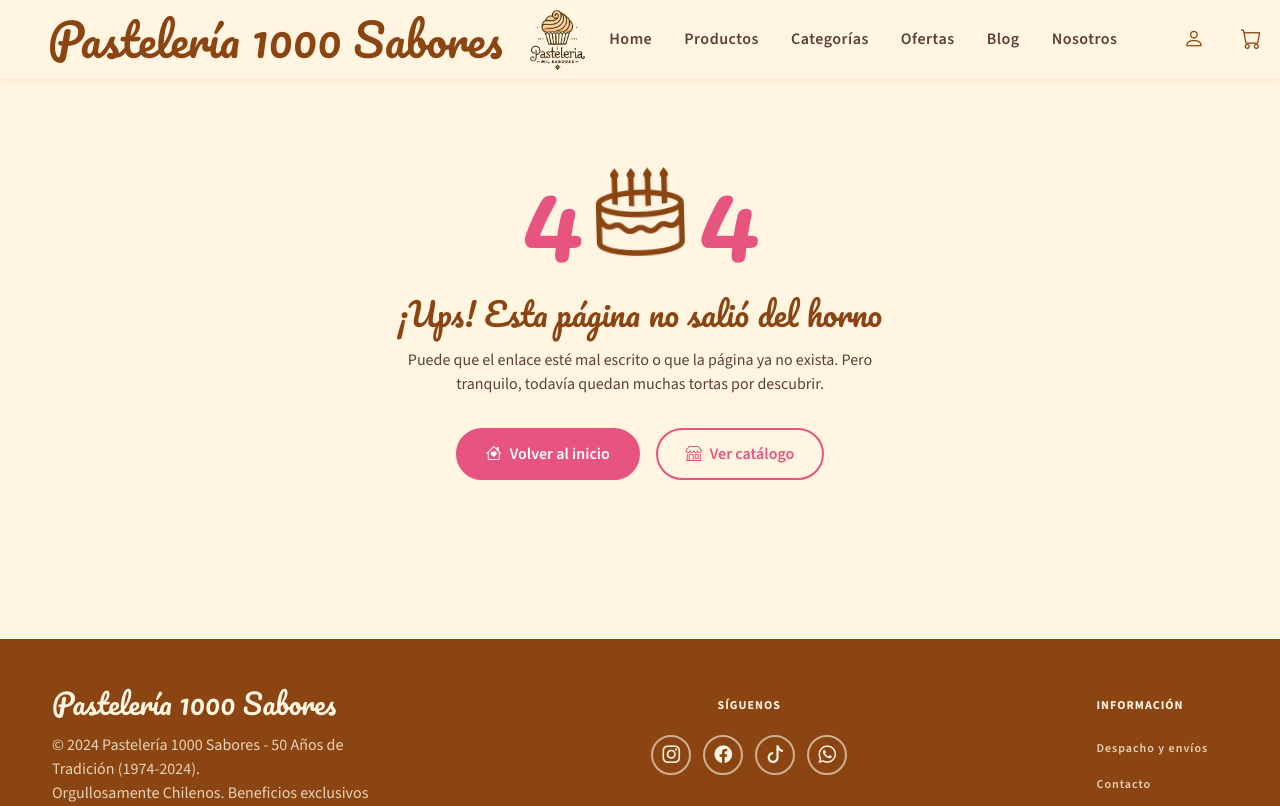
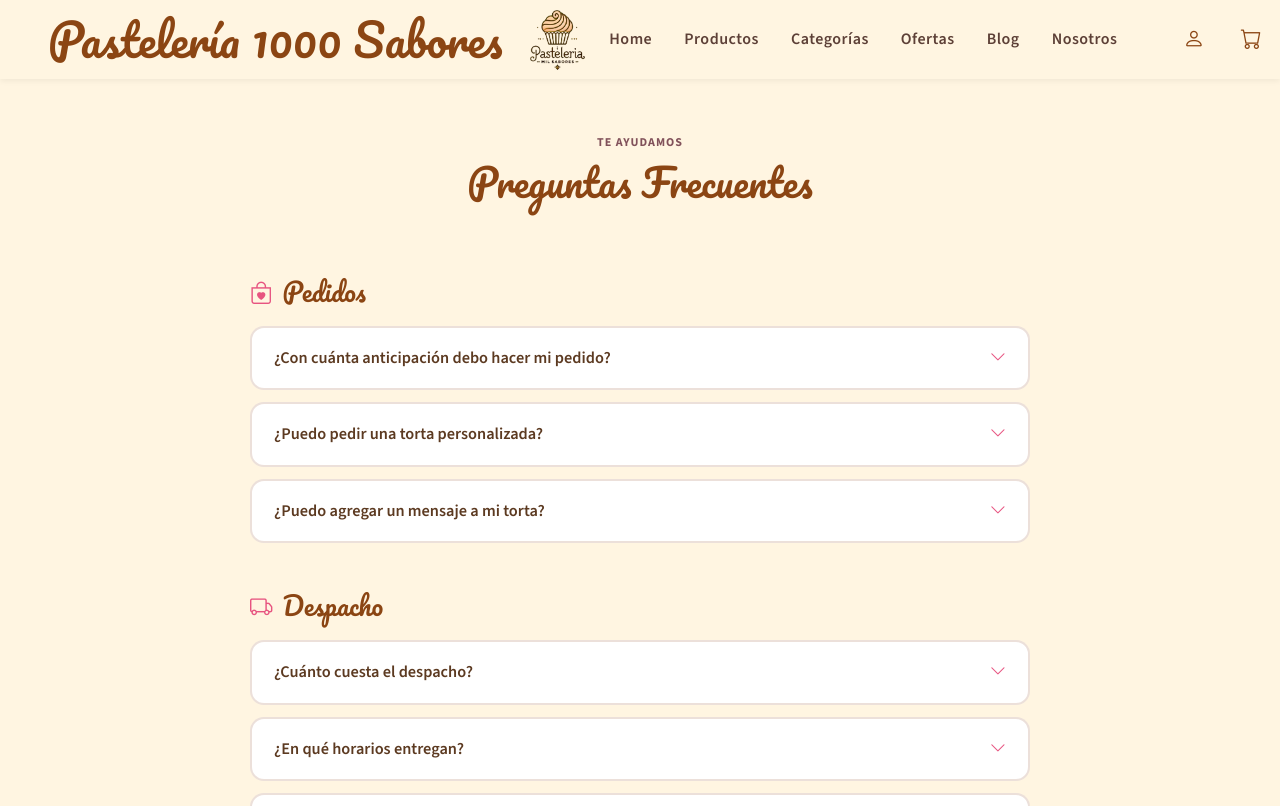
Before and after one commit to AlanisVerdugo/Pasteleria-1000-sabores, a React (Vite) app: page /preguntas-frecuentes in a window 1280 px wide. Shown: the top 806 px of the page. Built offline with nearby package versions, Linux system fonts and the light colour scheme.

Commit message:
página con acordeón, PreguntaFrecuente y tests

```diff
--- a/src/App.jsx
+++ b/src/App.jsx
@@ -20,6 +20,7 @@ import Perfil from './pages/Perfil'
 import Pedidos from './pages/Pedidos'
 import Contacto from './pages/Contacto'
 import Despacho from './pages/Despacho'
+import PreguntasFrecuentes from './pages/PreguntasFrecuentes'
 import NoEncontrado from './pages/NoEncontrado'
 
 const enConstruccion = (titulo) => <EnConstruccion titulo={titulo} />
@@ -50,6 +51,7 @@ function App() {
           <Route path="/blog/:id" element={<DetalleBlog />} />
           <Route path="/contacto" element={<Contacto />} />
           <Route path="/despacho" element={<Despacho />} />
+          <Route path="/preguntas-frecuentes" element={<PreguntasFrecuentes />} />
           <Route path="*" element={<NoEncontrado />} />
         </Route>
 
--- a/src/components/Pie.jsx
+++ b/src/components/Pie.jsx
@@ -42,7 +42,7 @@ function Pie() {
                             <li><Link to="/despacho" className="footer-link">Despacho y envíos</Link></li>
                             <li><Link to="/contacto" className="footer-link">Contacto</Link></li>
                             <li><a href="#" className="footer-link">Términos</a></li>
-                            <li><a href="#" className="footer-link">Preguntas Frecuentes</a></li>
+                            <li><Link to="/preguntas-frecuentes" className="footer-link">Preguntas Frecuentes</Link></li>
                         </ul>
                     </div>
                 </div>
--- /dev/null
+++ b/src/components/PreguntaFrecuente.jsx
@@ -0,0 +1,23 @@
+function PreguntaFrecuente({ id, pregunta, respuesta, abierta, onAlternar }) {
+  return (
+    <li className={`pf-item ${abierta ? 'pf-item-abierta' : ''}`}>
+      <button
+        type="button"
+        className="pf-pregunta"
+        aria-expanded={abierta}
+        aria-controls={`respuesta-${id}`}
+        onClick={onAlternar}
+      >
+        <span>{pregunta}</span>
+        <i className="bi bi-chevron-down pf-flecha" aria-hidden="true"></i>
+      </button>
+      {abierta && (
+        <p id={`respuesta-${id}`} className="pf-respuesta">
+          {respuesta}
+        </p>
+      )}
+    </li>
+  )
+}
+
+export default PreguntaFrecuente
--- /dev/null
+++ b/src/css/preguntas-frecuentes.css
@@ -0,0 +1,178 @@
+
+/* ===== PREGUNTAS FRECUENTES: contenedor y encabezado ===== */
+.pf {
+    padding: 50px 12px;
+}
+
+.pf-encabezado {
+    margin-bottom: 72px;
+    text-align: center;
+}
+
+.pf-eyebrow {
+    display: inline-block;
+    text-transform: uppercase;
+    letter-spacing: 1px;
+    font-size: 12px;
+    font-weight: 700;
+    color: #81515A;
+    margin-bottom: 8px;
+}
+
+.pf-titulo {
+    font-family: 'Pacifico', cursive;
+    color: #8B4513;
+    font-size: 2.4rem;
+    margin-bottom: 20px;
+    text-align: center;
+}
+
+/* ===== GRUPOS ===== */
+.pf-grupo {
+    max-width: 780px;
+    margin: 0 auto 48px;
+}
+
+.pf-titulo-grupo {
+    font-family: 'Pacifico', cursive;
+    color: #8B4513;
+    font-size: 1.6rem;
+    display: flex;
+    align-items: center;
+    gap: 10px;
+    margin-bottom: 18px;
+}
+
+.pf-titulo-grupo i {
+    color: #e75480;
+    font-size: 1.4rem;
+}
+
+.pf-lista {
+    list-style: none;
+    padding: 0;
+    margin: 0;
+    display: flex;
+    flex-direction: column;
+    gap: 12px;
+}
+
+/* ===== CADA PREGUNTA (acordeón) ===== */
+.pf-item {
+    background: #fff;
+    border: 2px solid rgba(218, 194, 182, 0.5);
+    border-radius: 14px;
+    overflow: hidden;
+    transition: border-color 0.3s ease, box-shadow 0.3s ease;
+}
+
+.pf-pregunta {
+    width: 100%;
+    display: flex;
+    align-items: center;
+    justify-content: space-between;
+    gap: 16px;
+    padding: 18px 22px;
+    background: transparent;
+    border: none;
+    text-align: left;
+    font-weight: 600;
+    font-size: 1.02rem;
+    color: #5C3A21;
+    cursor: pointer;
+    transition: background-color 0.3s ease, color 0.3s ease;
+}
+
+.pf-pregunta:hover {
+    background-color: #FFF5E1;
+    color: #e75480;
+}
+
+.pf-flecha {
+    display: inline-block;
+    flex-shrink: 0;
+    color: #e75480;
+    transition: transform 0.3s ease;
+}
+
+/* Pregunta abierta*/
+.pf-item-abierta {
+    border-color: #e75480;
+    box-shadow: 0 8px 20px rgba(231, 84, 128, 0.12);
+}
+
+.pf-item-abierta .pf-pregunta {
+    background-color: #FFF1ED;
+    color: #e75480;
+}
+
+.pf-item-abierta .pf-flecha {
+    transform: rotate(180deg);
+}
+
+.pf-respuesta {
+    margin: 0;
+    padding: 4px 22px 20px;
+    background-color: #FFF1ED;
+    color: #5D4037;
+    line-height: 1.6;
+    animation: pf-aparecer 0.35s ease;
+}
+
+@keyframes pf-aparecer {
+    from { opacity: 0; transform: translateY(-8px); }
+    to   { opacity: 1; transform: translateY(0); }
+}
+
+/* ===== LLAMADO FINAL A CONTACTO ===== */
+.pf-cta {
+    max-width: 780px;
+    margin: 0 auto;
+    background: linear-gradient(135deg, #FFE2DA, #FFF5E1);
+    border-radius: 20px;
+    padding: 40px 24px;
+}
+
+.pf-cta h2 {
+    font-family: 'Pacifico', cursive;
+    color: #8B4513;
+    font-size: 1.7rem;
+}
+
+.pf-cta p {
+    color: #5D4037;
+}
+
+.pf-cta-boton {
+    display: inline-flex;
+    align-items: center;
+    gap: 8px;
+    padding: 12px 32px;
+    border-radius: 999px;
+    background: #e75480;
+    color: #fff;
+    font-weight: 600;
+    text-decoration: none;
+    transition: background-color 0.3s ease, transform 0.2s ease;
+}
+
+.pf-cta-boton:hover {
+    background: #c93d68;
+    color: #fff;
+    transform: translateY(-2px);
+}
+
+
+
+/* ===== ACCESIBILIDAD: menos movimiento ===== */
+@media (prefers-reduced-motion: reduce) {
+    .pf-item,
+    .pf-pregunta,
+    .pf-flecha,
+    .pf-cta-boton {
+        transition: none;
+    }
+    .pf-respuesta {
+        animation: none;
+    }
+}
--- /dev/null
+++ b/src/pages/PreguntasFrecuentes.jsx
@@ -0,0 +1,88 @@
+import { useState } from 'react'
+import { Link } from 'react-router-dom'
+import '../css/preguntas-frecuentes.css'
+import PreguntaFrecuente from '../components/PreguntaFrecuente'
+import { COSTO_DESPACHO, CODIGO_FELICES } from '../utils/constantes'
+import { formatearPrecio } from '../utils/formato'
+
+const GRUPOS = [
+  {
+    titulo: 'Pedidos',
+    icono: 'bi-bag-heart',
+    preguntas: [
+      { id: 'anticipacion', pregunta: '¿Con cuánta anticipación debo hacer mi pedido?', respuesta: 'Las tortas del catálogo necesitan entre 24 y 48 horas. Las tortas personalizadas, un mínimo de 72 horas.' },
+      { id: 'personalizada', pregunta: '¿Puedo pedir una torta personalizada?', respuesta: '¡Sí! Escríbenos desde Contacto eligiendo "Pedido de torta personalizada" y coordinamos el diseño, el tamaño y los sabores.' },
+      { id: 'mensaje', pregunta: '¿Puedo agregar un mensaje a mi torta?', respuesta: 'Sí. En el detalle de cada torta puedes escribir un mensaje personalizado antes de agregarla al carrito.' },
+    ],
+  },
+  {
+    titulo: 'Despacho',
+    icono: 'bi-truck',
+    preguntas: [
+      { id: 'costo', pregunta: '¿Cuánto cuesta el despacho?', respuesta: `El despacho refrigerado cuesta ${formatearPrecio(COSTO_DESPACHO)} dentro de la Región Metropolitana. El retiro en tienda es gratis.` },
+      { id: 'horarios', pregunta: '¿En qué horarios entregan?', respuesta: 'Entregamos en dos bloques: mañana (10:00 a 14:00) y tarde (15:00 a 19:00).' },
+      { id: 'cuidados', pregunta: '¿Cómo cuido la torta al recibirla?', respuesta: 'Guárdala refrigerada, sácala unos 15 minutos antes de servir y disfrútala dentro de 3 días.' },
+    ],
+  },
+  {
+    titulo: 'Descuentos',
+    icono: 'bi-percent',
+    preguntas: [
+      { id: 'mayores', pregunta: '¿Hay descuento para mayores de 50 años?', respuesta: 'Sí. Si tienes más de 50 años, obtienes un 50% de descuento en tus compras.' },
+      { id: 'codigo', pregunta: `¿Para qué sirve el código ${CODIGO_FELICES}?`, respuesta: `Si te registras con el código ${CODIGO_FELICES}, obtienes un 10% de descuento en tus compras.` },
+      { id: 'duoc', pregunta: '¿Qué beneficio tienen los estudiantes Duoc?', respuesta: 'Si te registras con tu correo @duocuc.cl, el día de tu cumpleaños la primera torta que agregues al carrito es gratis.' },
+      { id: 'acumulables', pregunta: '¿Los descuentos se suman?', respuesta: 'No. Si tienes más de uno, se aplica automáticamente el de mayor porcentaje.' },
+    ],
+  },
+  {
+    titulo: 'Mi cuenta',
+    icono: 'bi-person-heart',
+    preguntas: [
+      { id: 'pedidos', pregunta: '¿Dónde veo mis pedidos?', respuesta: 'Inicia sesión y entra a "Mis pedidos" desde el menú de usuario. Ahí ves cada pedido y su estado.' },
+      { id: 'datos', pregunta: '¿Cómo cambio mis datos o mi foto?', respuesta: 'Desde "Mi perfil", en el menú de usuario, puedes editar tus datos y subir o quitar tu foto.' },
+    ],
+  },
+]
+
+function PreguntasFrecuentes() {
+  const [abierta, setAbierta] = useState(null)
+
+  const alternar = (id) => setAbierta((actual) => (actual === id ? null : id))
+
+  return (
+    <main className="pf container">
+      <header className="pf-encabezado">
+        <span className="pf-eyebrow">Te ayudamos</span>
+        <h1 className="pf-titulo">Preguntas Frecuentes</h1>
+      </header>
+
+      {GRUPOS.map((grupo) => (
+        <section key={grupo.titulo} className="pf-grupo">
+          <h2 className="pf-titulo-grupo">
+            <i className={`bi ${grupo.icono}`} aria-hidden="true"></i> {grupo.titulo}
+          </h2>
+          <ul className="pf-lista">
+            {grupo.preguntas.map((p) => (
+              <PreguntaFrecuente
+                key={p.id}
+                {...p}
+                abierta={abierta === p.id}
+                onAlternar={() => alternar(p.id)}
+              />
+            ))}
+          </ul>
+        </section>
+      ))}
+
+      <section className="pf-cta text-center">
+        <h2>¿No encontraste tu respuesta?</h2>
+        <p>Escríbenos y te respondemos lo antes posible.</p>
+        <Link to="/contacto" className="pf-cta-boton">
+          <i className="bi bi-envelope-heart"></i> Ir a Contacto
+        </Link>
+      </section>
+    </main>
+  )
+}
+
+export default PreguntasFrecuentes
```
Also changed, not shown: 2 other files (tests, documents, lock files or other folders).
